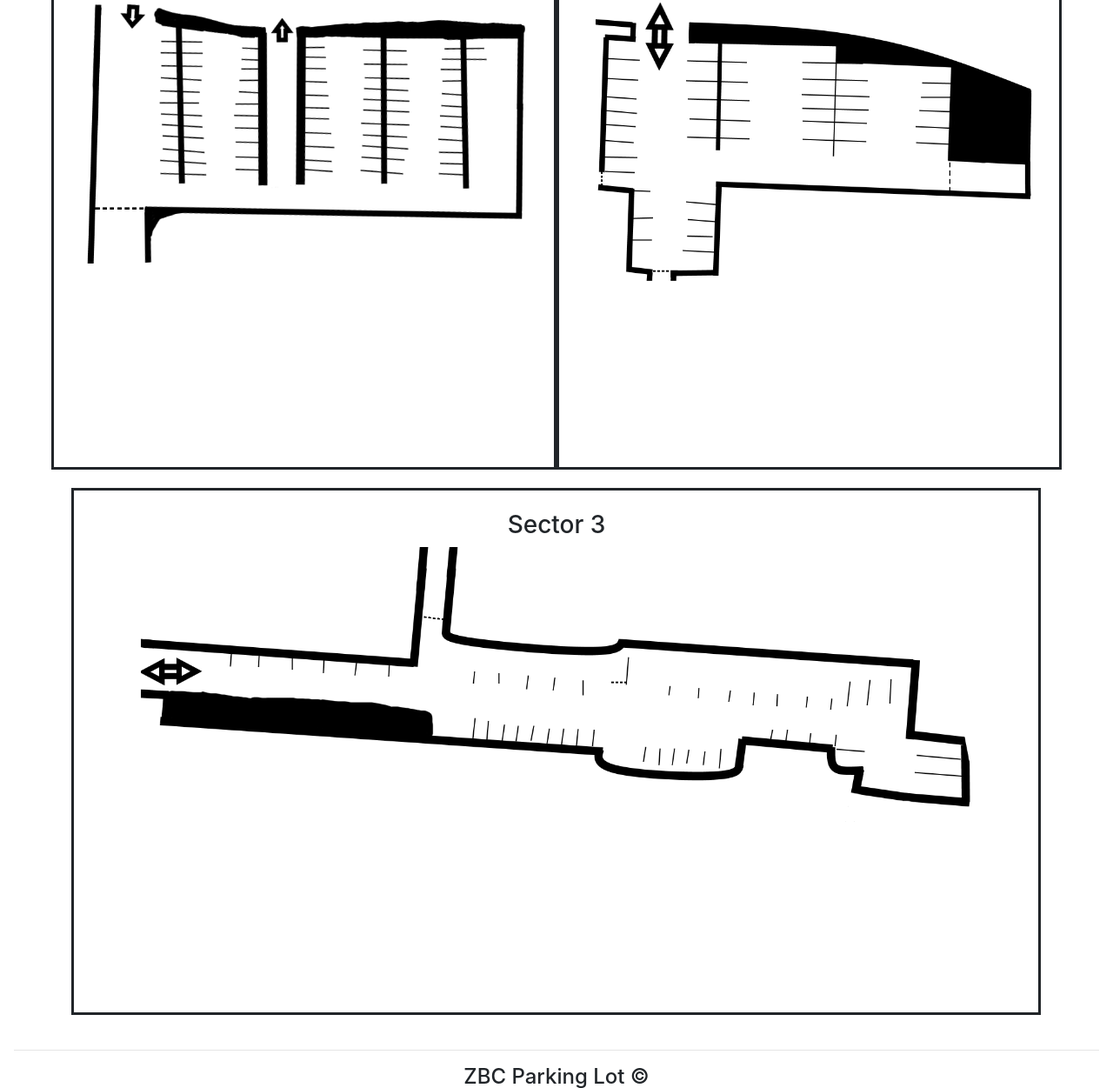
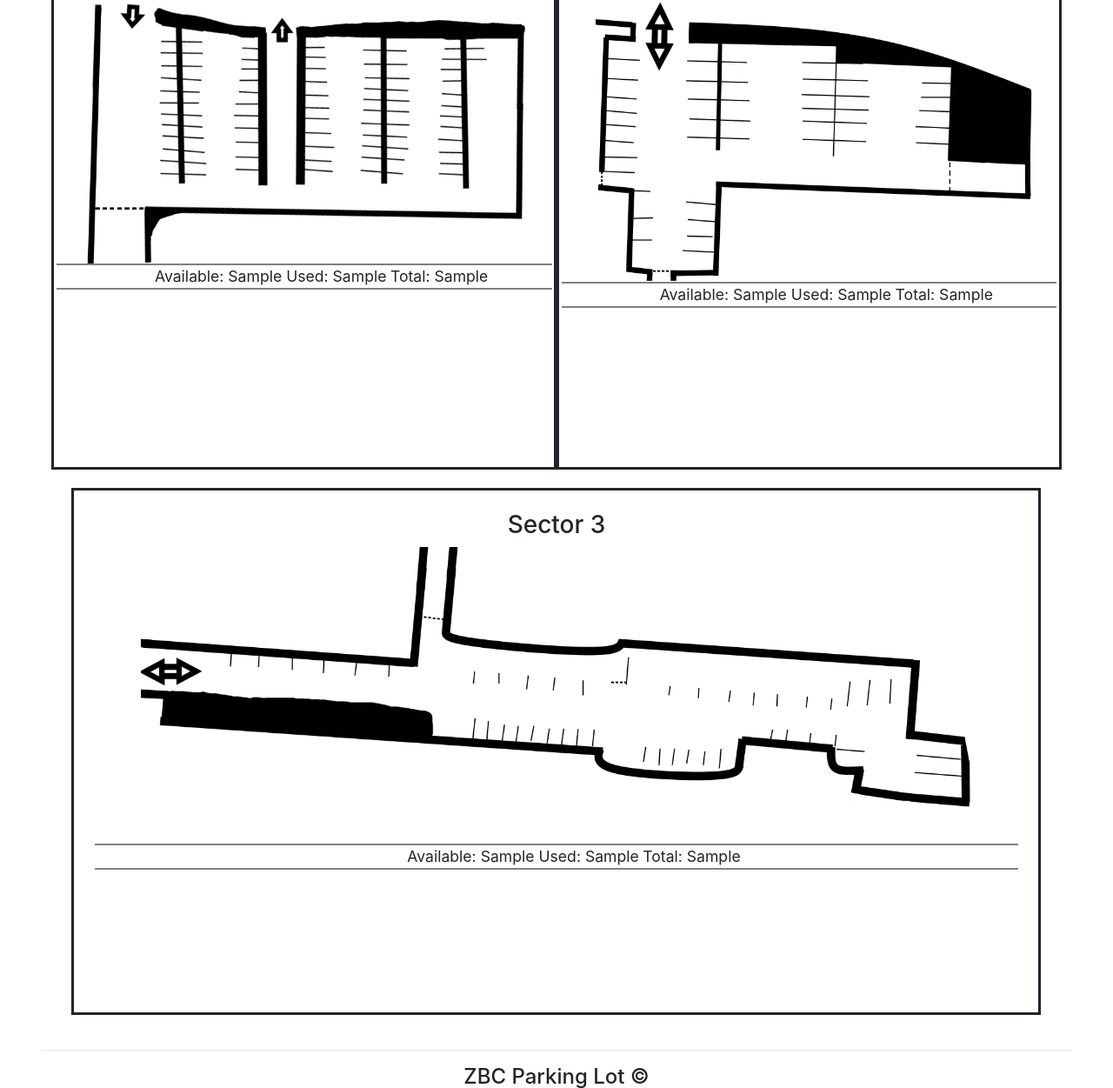
Before and after one commit to Kevin-Borup/HeadCourse2_Project, a Flask app: template ZBCPark/templates/ParkingLotPage.html in a window 1280 px wide. Shown: the part 116-1367 px from the top of the page at 87% size. Run offline with Flask 2, Linux system fonts and the light colour scheme; the template is opened without the code that fills it: most values are stand-ins (such as "Sample title", 1, 10 or a date in 2020); parts of the project's set-up code (start-up, migrations or seed data) failed here and were passed over.

Commit message:
parkinglot, sapces completed?

```diff
--- a/ZBCPark/static/css/ParkingLotPage.css
+++ b/ZBCPark/static/css/ParkingLotPage.css
@@ -35,3 +35,16 @@ img {
     width: 90%;
     height: auto;
   }
+
+
+.nav li{
+    font-size: 110%;
+    display:inline;
+
+}
+
+.nav ul{
+    overflow-x:hidden;
+    white-space:nowrap;
+    width: 100%;
+}
--- a/ZBCPark/templates/ParkingLotPage.html
+++ b/ZBCPark/templates/ParkingLotPage.html
@@ -2,19 +2,63 @@
 {% block content %}
 <link rel="StyleSheet" type="text/css" href="static/css/ParkingLotPage.css">
 <div class="sectorContainer">
+            <!-- Sector 1 -->
     <div class="splitSectors">
         <h3>Sector 1</h3>
         <img src="static/img/Sector1.png" alt="Sector_1"><br>
+        <div class="nav">
+            <ul>
+                <li>Available:
+                    {% if sector1AS > 60 %}
+                    <span class="green">{{sector1AS}}</span>
+                    {% elif 30 > sector1AS %}
+                    <span class="red">{{sector1AS}}</span>
+                    {% else %}
+                    <span class="yellow">{{sector1AS}}</span>
+                    {% endif %}
+                </li>
+                <li>Used: {{sector1US}}</li>
+                <li>Total: {{sector1Total}}</li>
+        </div>
     </div>
     <div class="splitSectors">
+            <!-- Sector 2 -->
         <h3>Sector 2</h3>
         <img src="static/img/Sector2.png" alt="Sector_2"><br>
+        <div class="nav">
+            <ul>
+                <li>Available:
+                    {% if sector2AS > 30 %}
+                    <span class="green">{{sector2AS}}</span>
+                    {% elif 15 > sector2AS %}
+                    <span class="red">{{sector2AS}}</span>
+                    {% else %}
+                    <span class="yellow">{{sector2AS}}</span>
+                    {% endif %}
+                </li>
+            <li> Used: {{sector2US}}</li>
+            <li> Total: {{sector2Total}}</li>
+    </div>
     </div>
 </div>
 <div class="sectorContainer">
+        <!-- Sector 3 -->
     <div id="largeSector" >
         <h3>Sector 3</h3>
         <img src="static/img/Sector3.png" alt="Sector_3"><br>
+        <div class="nav">
+            <ul>
+                <li>Available:
+                    {% if sector3AS > 34 %}
+                    <span class="green">{{sector3AS}}</span>
+                    {% elif 17 > sector3AS %}
+                    <span class="red">{{sector3AS}}</span>
+                    {% else %}
+                    <span class="yellow">{{sector3AS}}</span>
+                    {% endif %}
+                </li>
+            <li> Used: {{sector3US}}</li>
+            <li> Total: {{sector3Total}}</li>
     </div>
 </div>
 {% endblock %}
```
Also changed, not shown: ZBCPark/ParkingLotPage.py (+24 -2 lines).
